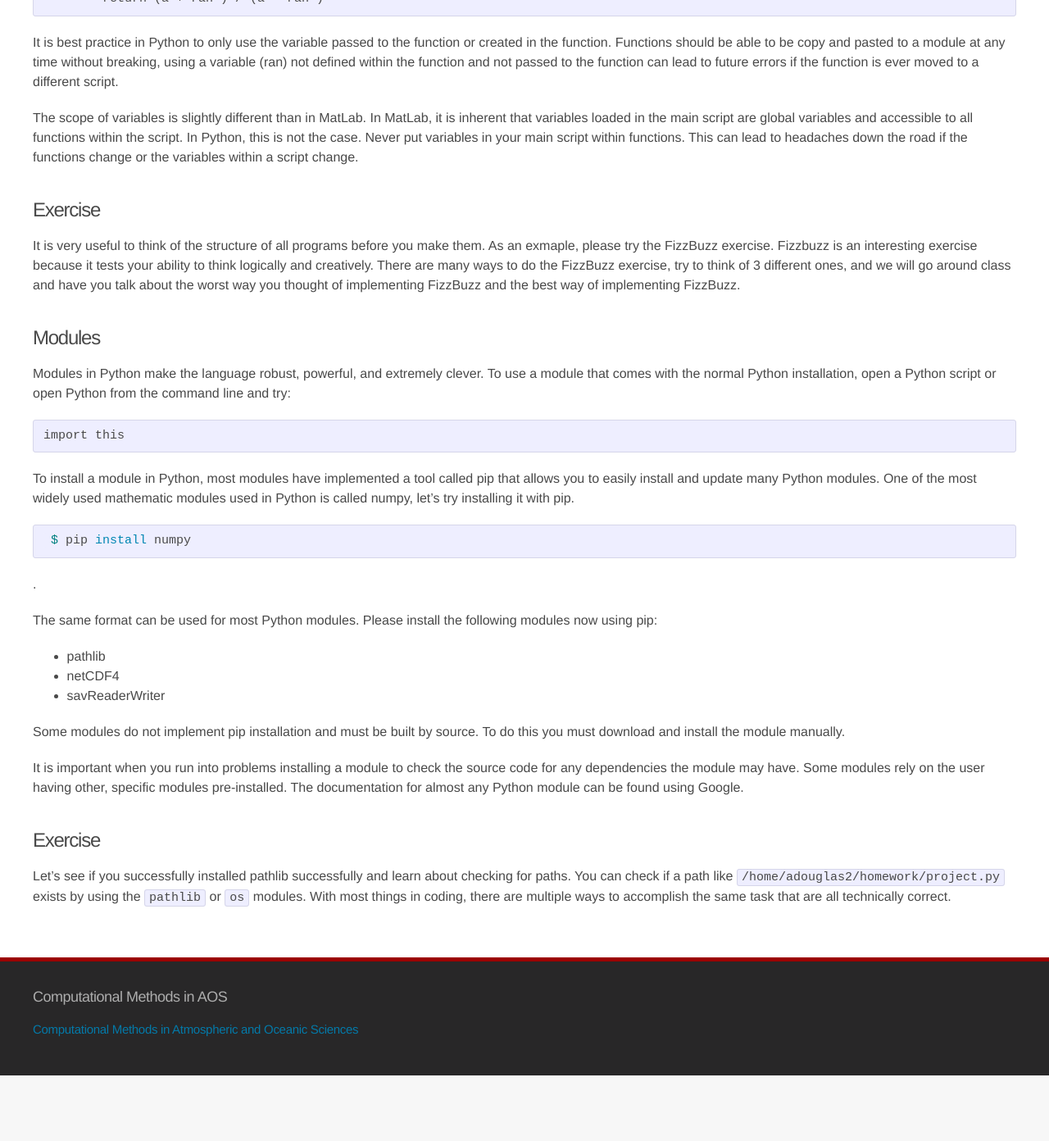
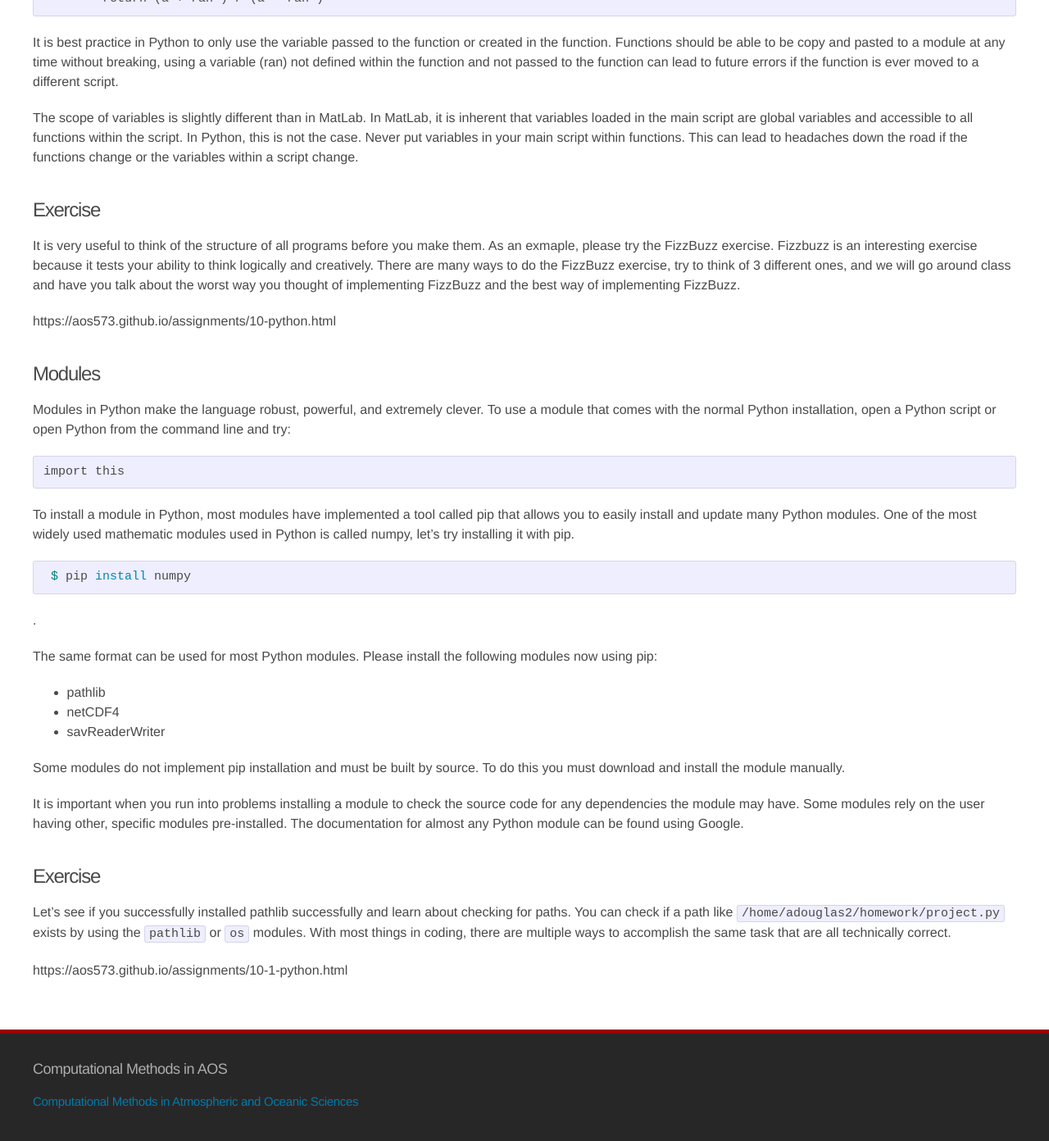
Before and after one commit to AOS573-2017/aos573-2017.github.io, a Jekyll site: the page built from _lectures/910-python-intro.md, in a window 1280 px wide and 1400 px high, scrolled down 3991 px. Shown: the top 1392 px of the window at 82% size. Built offline with Jekyll 4.4.1, drawn with Linux system fonts in a browser that asks for light colours; before the commit the page ends 5303 px from its top, so only the background shows below that; part of the change alters nothing that is shown.

Commit message:
added links to exercises

```diff
--- a/_lectures/910-python-intro.md
+++ b/_lectures/910-python-intro.md
@@ -189,6 +189,8 @@ The scope of variables is slightly different than in MatLab.  In MatLab, it is i
 
 It is very useful to think of the structure of all programs before you make them.  As an exmaple, please try the FizzBuzz exercise.  Fizzbuzz is an interesting exercise because it tests your ability to think logically and creatively.  There are many ways to do the FizzBuzz exercise, try to think of 3 different ones, and we will go around class and have you talk about the worst way you thought of implementing FizzBuzz and the best way of implementing FizzBuzz.
 
+https://aos573.github.io/assignments/10-python.html
+
 ## Modules
 
 Modules in Python make the language robust, powerful, and extremely clever.  To use a module that comes with the normal Python installation, open a Python script or open Python from the command line and try:
@@ -217,3 +219,5 @@ It is important when you run into problems installing a module to check the sour
 ## Exercise
 
 Let's see if you successfully installed pathlib successfully and learn about checking for paths.  You can check if a path like `/home/adouglas2/homework/project.py` exists by using the `pathlib` or `os` modules.  With most things in coding, there are multiple ways to accomplish the same task that are all technically correct.
+
+https://aos573.github.io/assignments/10-1-python.html
```
